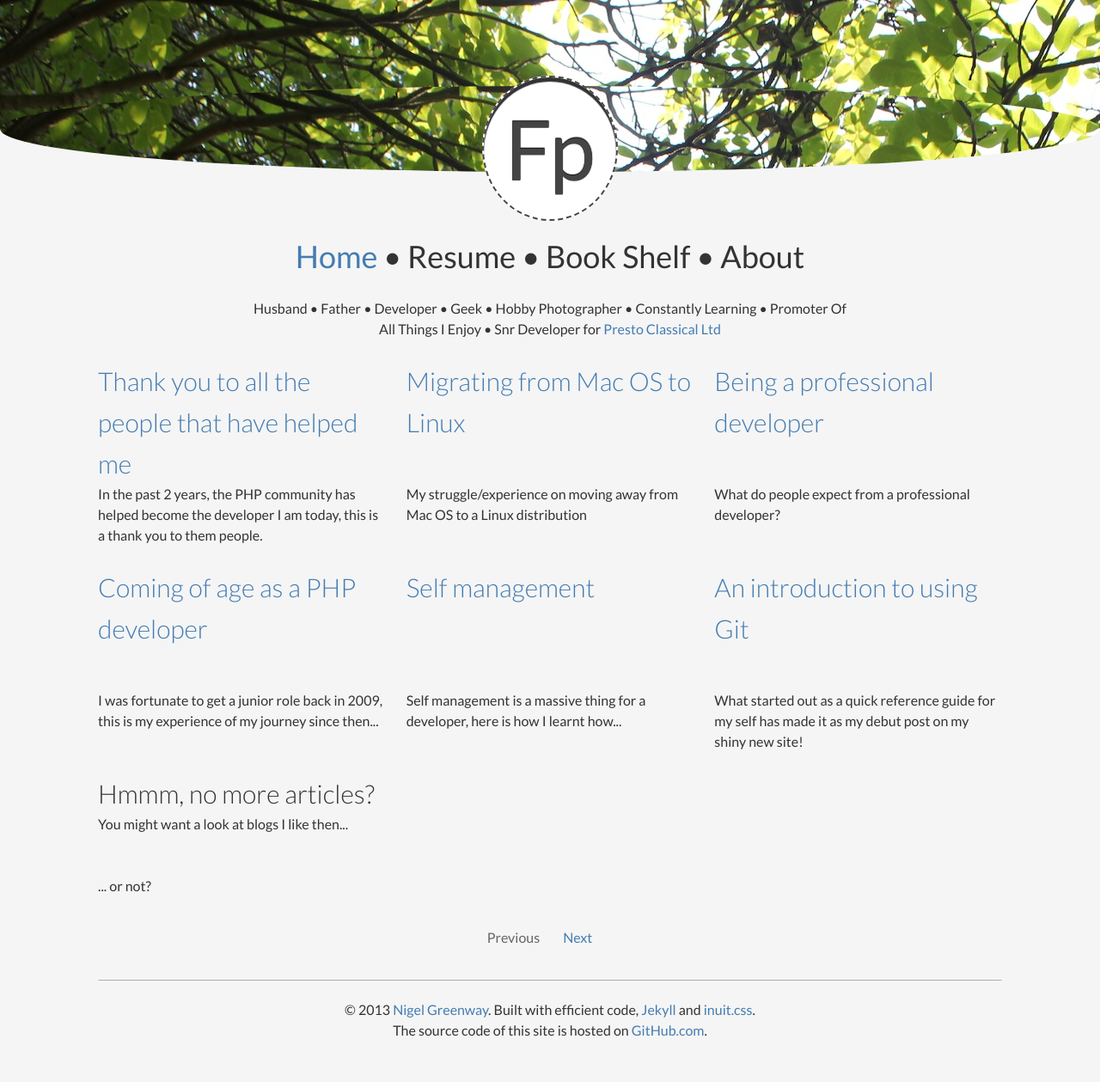
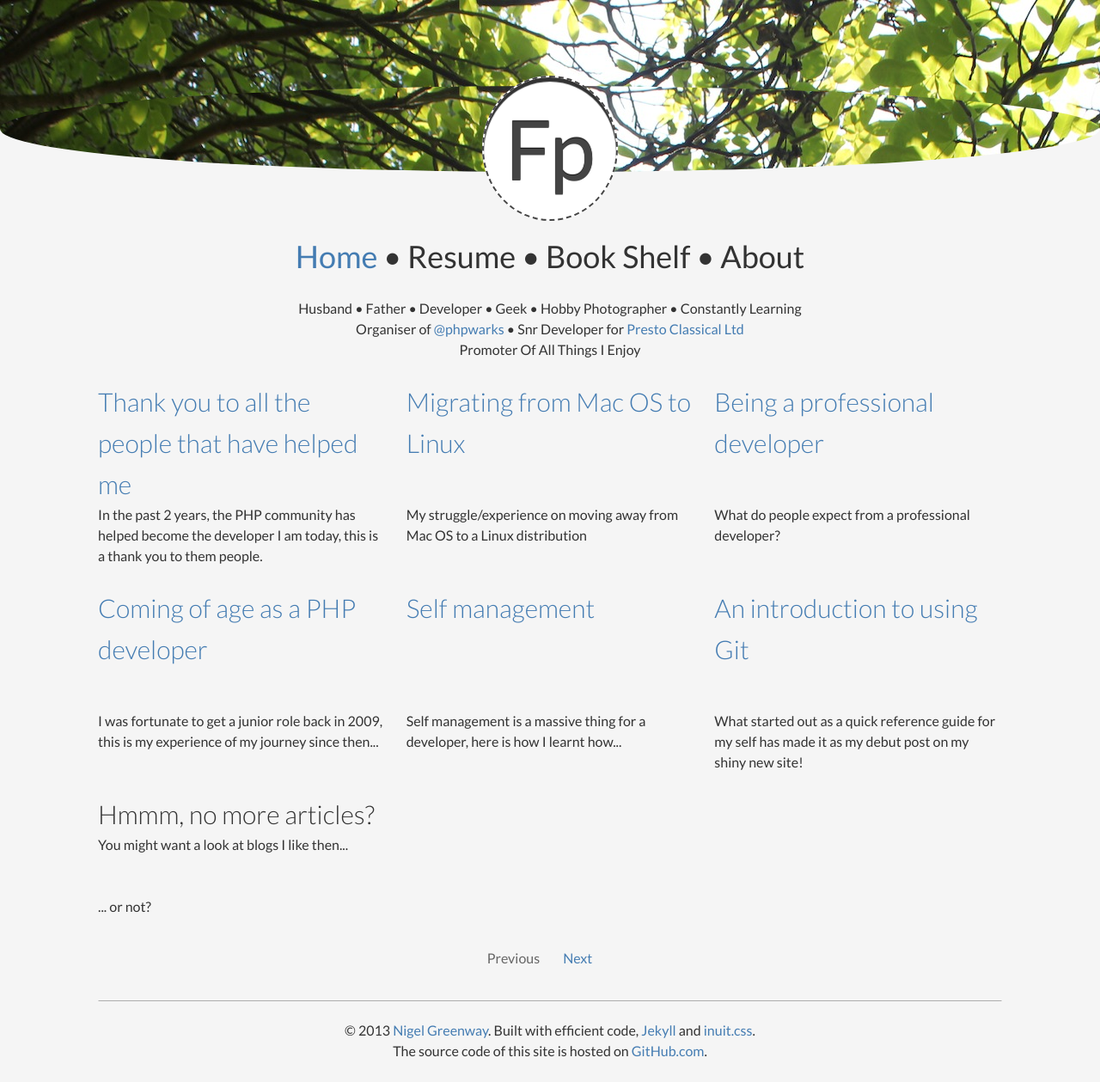
Before and after one commit to futurepixels/futurepixels.co.uk, a Jekyll site: the page built from index.html, in a window 1280 px wide. Shown: the whole page at 86% size. Built offline with Jekyll 4.4.1, drawn with Linux system fonts in a browser that asks for light colours; the list of posts is cut into pages by our own code; before the commit the page ends 1235 px from its top, so only the background shows below that.

Commit message:
Re-organise lead and add being a phpwarks organiser

```diff
--- a/_layouts/base.html
+++ b/_layouts/base.html
@@ -17,7 +17,9 @@
 	<div class="wrapper">
 		<div class=gw>
 			<p class="g two-thirds push--one-sixth center">
-				Husband • Father • Developer • Geek • Hobby Photographer • Constantly Learning • Promoter Of All Things I Enjoy • Snr Developer for <a href="http://prestoclassical.co.uk">Presto Classical Ltd</a>
+				Husband • Father • Developer • Geek • Hobby Photographer • Constantly Learning<br>
+				Organiser of <a href="https://twitter.com/phpwarks">@phpwarks</a> • Snr Developer for <a href="http://prestoclassical.co.uk">Presto Classical Ltd</a><br>
+				Promoter Of All Things I Enjoy
 			</p>
 		</div>
 
```
